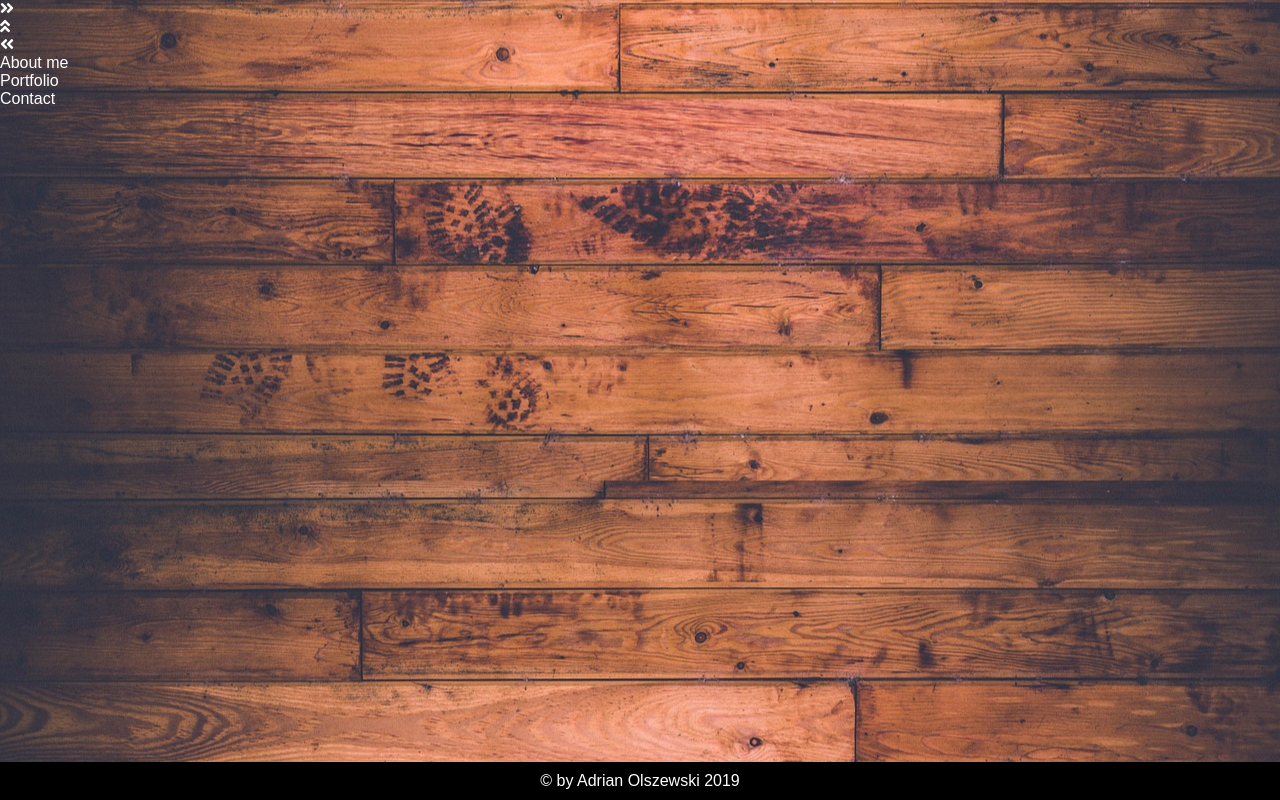
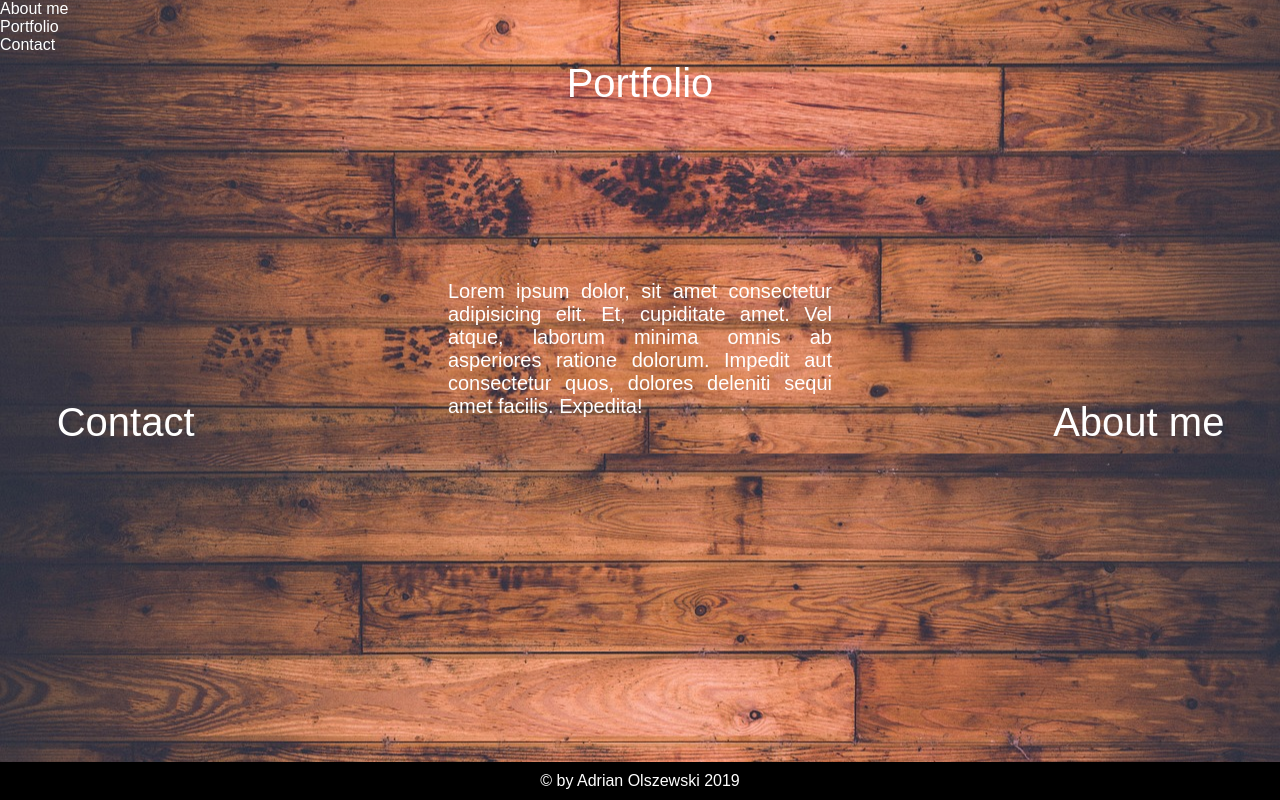
Before and after one commit to ao-88/portfolio, a plain HTML site: page index.html in a window 1280 px wide. Drawn offline with Linux system fonts and the light colour scheme.

Commit message:
changes in main

```diff
--- a/CSS/style.css
+++ b/CSS/style.css
@@ -15,8 +15,165 @@ body {
 .wrap {
     color: white;
     font-family: arial;
+    overflow: hidden;
 }
 
+.textp {
+    position: absolute;
+    top: 50%;
+    left: 50%;
+    transform: translate(-50%, -50%);
+    height: 30vh;
+    width: 30vw;
+    font-size: 20px;
+    text-align: justify;
+}
+
+.arrows {
+    font-size: 40px;
+    cursor: pointer;
+    color: white;
+    /* text-shadow: 1px 0px white; */
+
+
+
+}
+
+.arrowright {
+    position: absolute;
+    top: 50%;
+    right: 2%;
+}
+
+.arrowright span {
+    padding-right: 10px;
+}
+
+.arrowright i {
+    color: transparent;
+    text-shadow: 15px 0 0 transparent;
+}
+
+.arrowright:hover i {
+    animation: arrowright 1.5s linear infinite;
+}
+
+@keyframes arrowright {
+    0% {
+        color: transparent;
+        text-shadow: 15px 0 0 transparent;
+    }
+
+    25% {
+        color: white;
+        text-shadow: 15px 0 0 transparent;
+    }
+
+    50% {
+        color: white;
+        text-shadow: 15px 0 0 white;
+    }
+
+    75% {
+        color: transparent;
+        text-shadow: 15px 0 0 white;
+    }
+
+    100% {
+        color: transparent;
+        text-shadow: 15px 0 0 transparent;
+    }
+
+}
+
+.arrowtop {
+    position: absolute;
+    top: 2%;
+    right: 50%;
+    transform: translateX(50%);
+    text-align: center;
+
+}
+
+.arrowtop i {
+    color: transparent;
+    text-shadow: 0 -15px 0 transparent;
+}
+
+.arrowtop:hover i {
+    animation: arrowtop 1.5s linear infinite;
+}
+
+@keyframes arrowtop {
+    0% {
+        color: transparent;
+        text-shadow: 0 -15px 0 transparent;
+    }
+
+    25% {
+        color: white;
+        text-shadow: 0 -15px 0 transparent;
+    }
+
+    50% {
+        color: white;
+        text-shadow: 0 -15px 0 white;
+    }
+
+    75% {
+        color: transparent;
+        text-shadow: 0 -15px 0 white;
+    }
+
+    100% {
+        color: transparent;
+        text-shadow: 0 -15px 0 transparent;
+    }
+
+}
+
+.arrowleft {
+    position: absolute;
+    top: 50%;
+    left: 2%;
+}
+
+.arrowleft i {
+    color: transparent;
+    text-shadow: 15px 0 0 transparent;
+}
+
+.arrowleft:hover i {
+    animation: arrowleft 1.5s linear infinite;
+}
+
+@keyframes arrowleft {
+    0% {
+        color: transparent;
+        text-shadow: -15px 0 0 transparent;
+    }
+
+    25% {
+        color: white;
+        text-shadow: -15px 0 0 transparent;
+    }
+
+    50% {
+        color: white;
+        text-shadow: -15px 0 0 white;
+    }
+
+    75% {
+        color: transparent;
+        text-shadow: -15px 0 0 white;
+    }
+
+    100% {
+        color: transparent;
+        text-shadow: -15px 0 0 transparent;
+    }
+
+}
 
 footer {
     position: absolute;
--- a/index.html
+++ b/index.html
@@ -14,10 +14,21 @@
 <body>
     <div class="wrap">
         <main class="center">
+            <p class="textp"> Lorem ipsum dolor, sit amet consectetur adipisicing elit. Et, cupiditate amet. Vel atque,
+                laborum minima omnis ab asperiores ratione dolorum. Impedit aut consectetur quos, dolores deleniti
+                sequi amet facilis. Expedita!</p>
             <section class="arrows">
-                <div class="arrowright"><i class="fas fa-angle-double-right"></i></div>
-                <div class="arrowtop"><i class="fas fa-angle-double-up"></i></div>
-                <div class="arrowleft"><i class="fas fa-angle-double-left"></i></div>
+                <div class="arrowright">
+                    <span>About me</span><i class="fas fa-angle-right"></i>
+
+                </div>
+                <div class="arrowtop"><i class="fas fa-angle-up"></i>
+                    <p class="pi">Portfolio</p>
+
+                </div>
+                <div class="arrowleft"><i class="fas fa-angle-left"></i>
+                    <span>Contact</span>
+                </div>
             </section>
         </main>
         <section class="right">About me</section>
```
